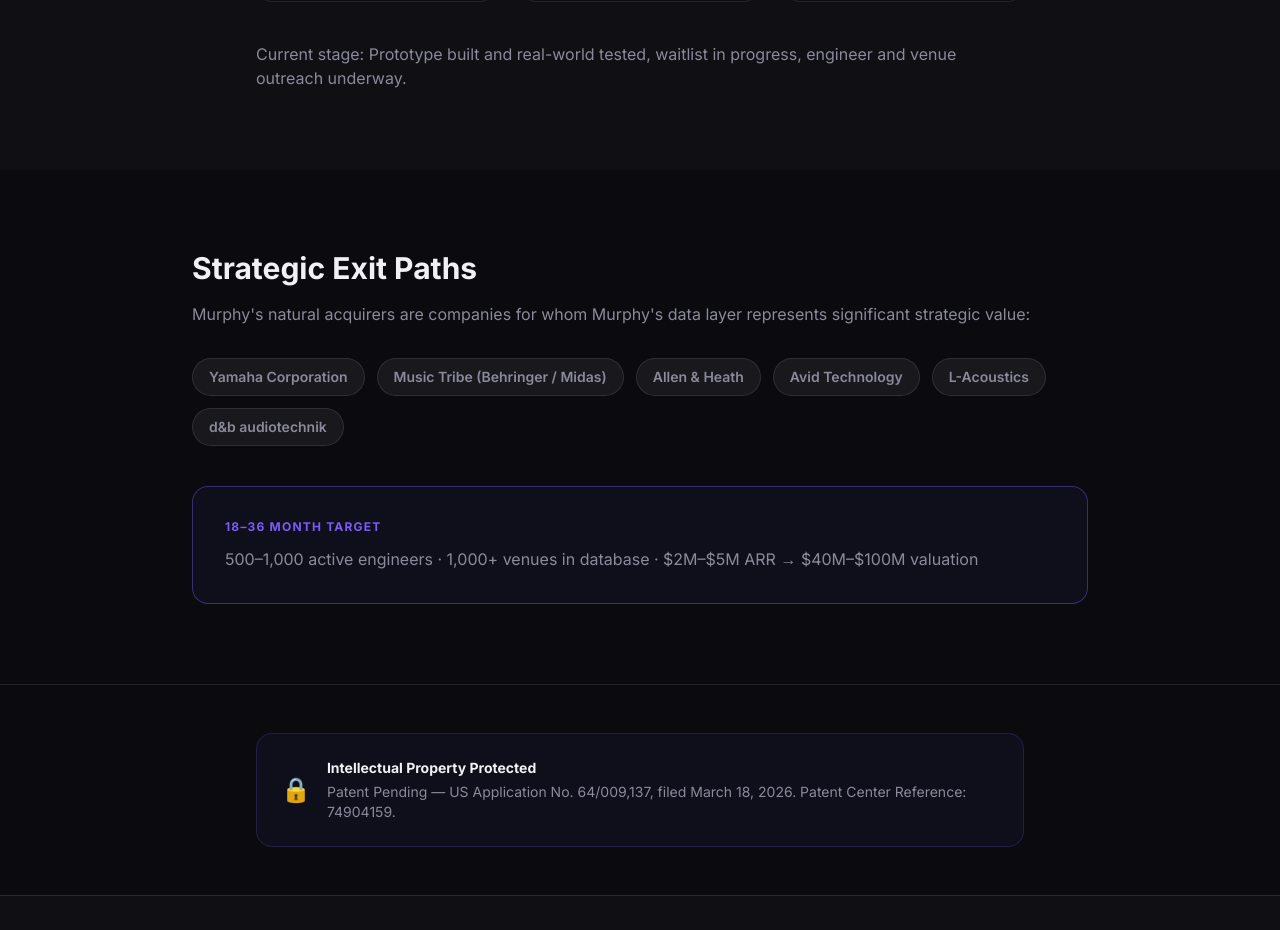
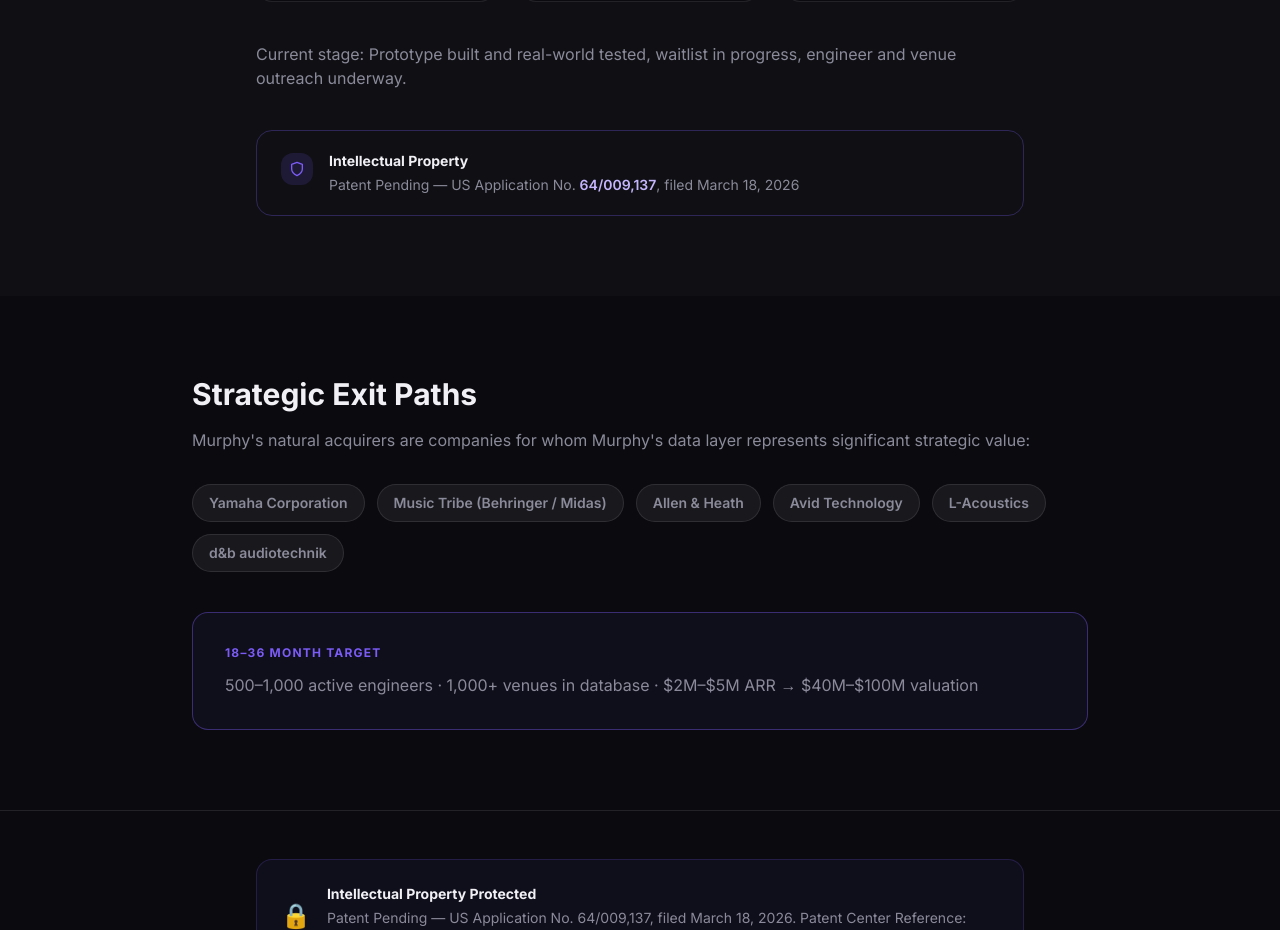
Before and after one commit to jojopas/murphy-research, a Next.js app: page /investors in a window 1280 px wide. Shown: the part 1748-2678 px from the top of the page. Built offline with nearby package versions, Linux system fonts and the light colour scheme.

Commit message:
Add patent pending (US App. 64/009,137) to footer and investor page

```diff
--- a/app/investors/page.tsx
+++ b/app/investors/page.tsx
@@ -65,6 +65,17 @@
             ))}
           </div>
           <p className="text-[#8a8a9a]">Current stage: Prototype built and real-world tested, waitlist in progress, engineer and venue outreach underway.</p>
+
+          {/* Patent */}
+          <div className="mt-10 rounded-2xl border border-[#7b5cf6]/30 bg-[#7b5cf6]/05 px-6 py-5 flex items-start gap-4">
+            <div className="w-8 h-8 rounded-lg bg-[#7b5cf6]/15 flex items-center justify-center flex-shrink-0 mt-0.5">
+              <svg xmlns="http://www.w3.org/2000/svg" width="16" height="16" viewBox="0 0 24 24" fill="none" stroke="#7b5cf6" strokeWidth="2" strokeLinecap="round" strokeLinejoin="round"><path d="M12 22s8-4 8-10V5l-8-3-8 3v7c0 6 8 10 8 10z"/></svg>
+            </div>
+            <div>
+              <p className="text-sm font-bold text-[#f0f0f5] mb-1">Intellectual Property</p>
+              <p className="text-sm text-[#8a8a9a]">Patent Pending — US Application No. <span className="text-[#c4b5fd] font-semibold">64/009,137</span>, filed March 18, 2026</p>
+            </div>
+          </div>
         </div>
       </section>
 
```
